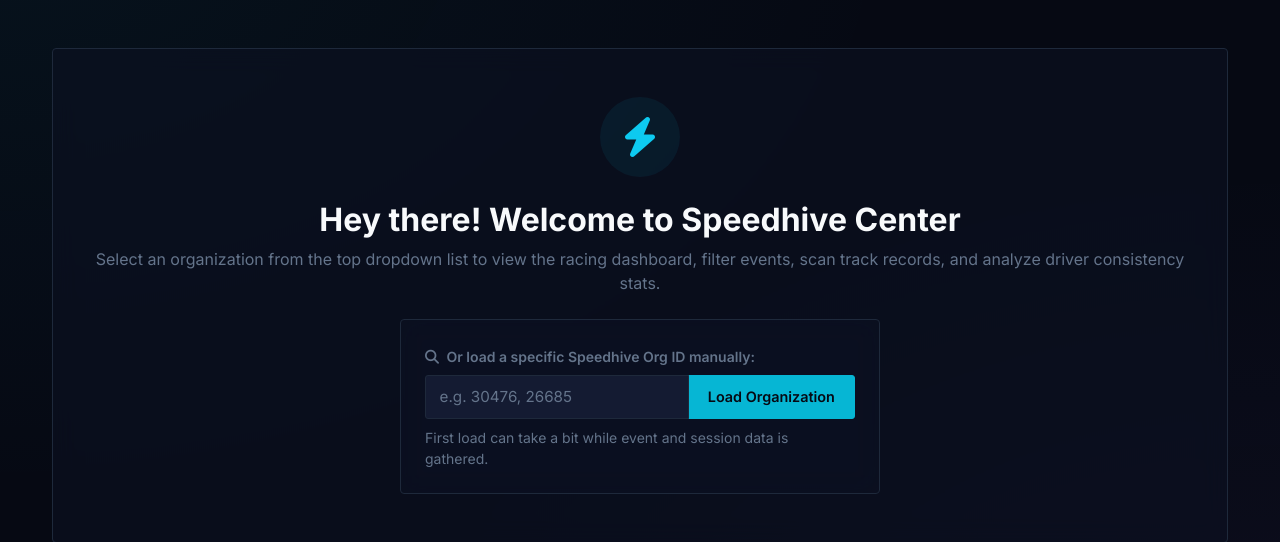
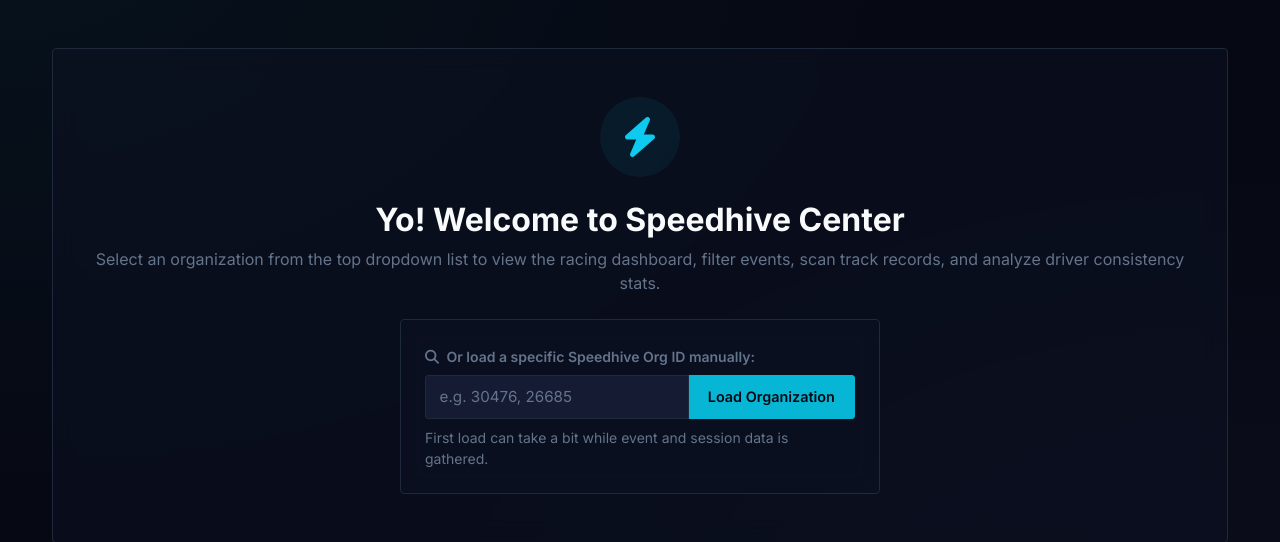
Before and after one commit to ncrosty58/speedhive-tools-ui, a Python web app: template templates/index.html in a window 1280 px wide. Shown: the part 72-614 px from the top of the page. Run offline with Jinja, Linux system fonts and the light colour scheme; the template is opened without the code that fills it, so the values that code supplies are empty; some libraries are stand-ins or nearby versions.

Commit message:
feat: auto-resume running refresh on operations page, adjust greeting
Co-authored-by: aider (openai/deepseek-v4-flash) <aider@aider.chat>

```diff
--- a/templates/index.html
+++ b/templates/index.html
@@ -312,7 +312,7 @@
                 <div class="mb-4">
                     <i class="fa-solid fa-bolt text-info fs-1 p-4 rounded-circle" style="background: rgba(6, 182, 212, 0.08); width: 80px; height: 80px; display: inline-flex; align-items: center; justify-content: center;"></i>
                 </div>
-                <h2 class="fw-bold mb-2">Hey there! Welcome to Speedhive Center</h2>
+                <h2 class="fw-bold mb-2">Yo! Welcome to Speedhive Center</h2>
                 <p class="text-muted max-w-md mx-auto mb-4">Select an organization from the top dropdown list to view the racing dashboard, filter events, scan track records, and analyze driver consistency stats.</p>
 
                 <div class="d-flex justify-content-center mt-3">
```
